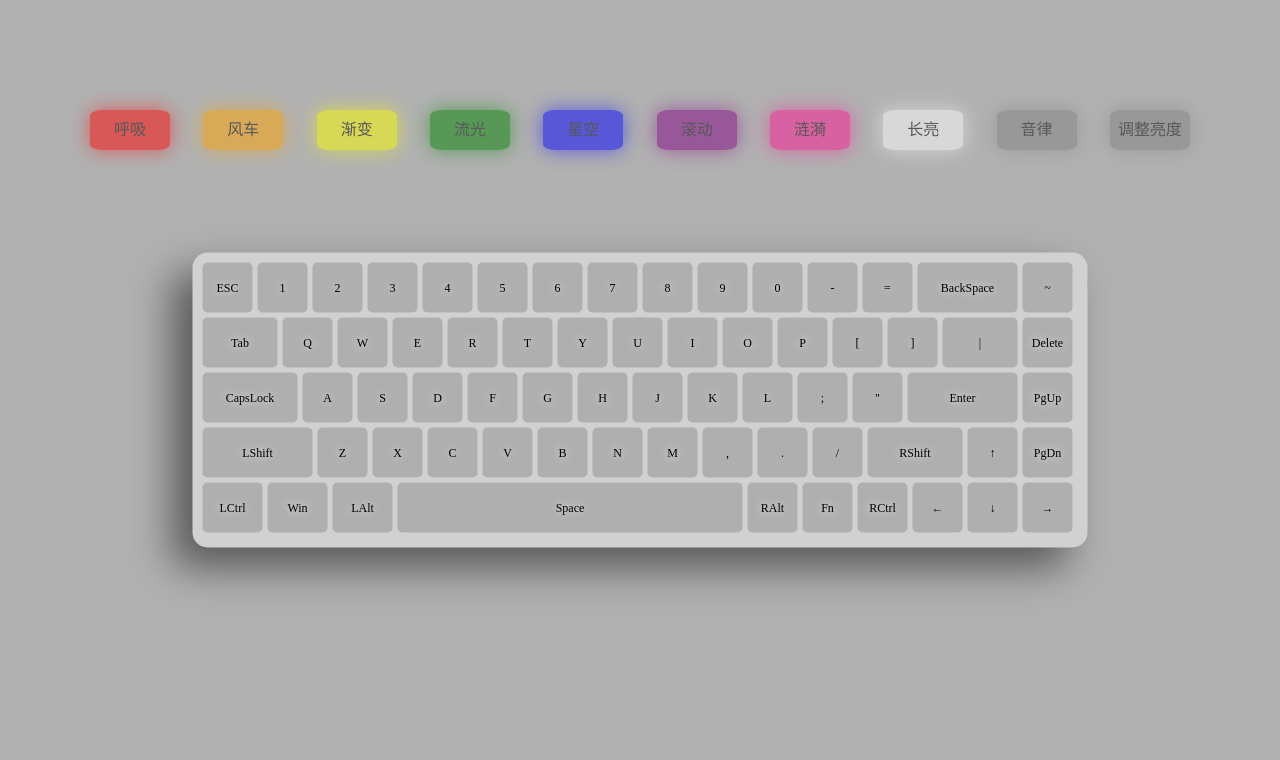
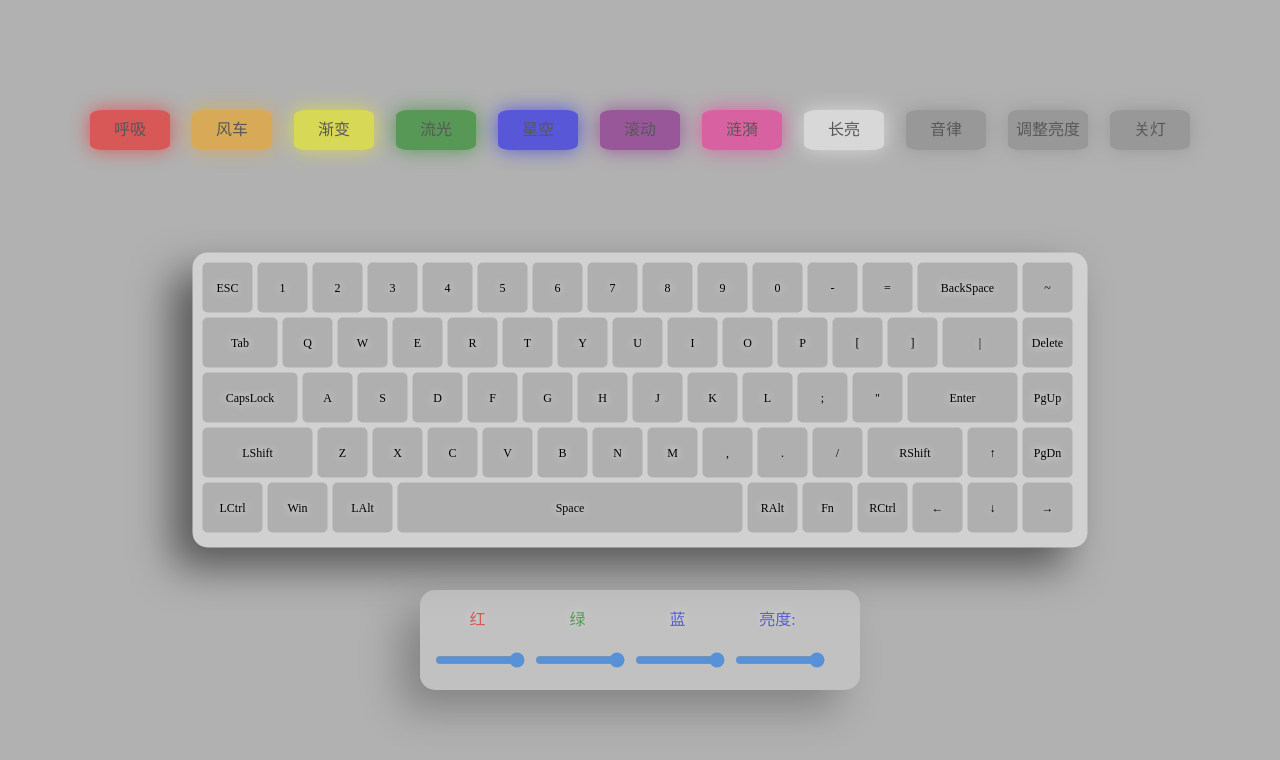
Before and after one commit to lee86/ifd68_pro_leds_control, a plain HTML site: page index.html in a window 1280 px wide. Drawn offline with Linux system fonts and the light colour scheme.

Commit message:
美化界面，增加关灯功能

```diff
--- a/exp/css.css
+++ b/exp/css.css
@@ -26,32 +26,6 @@ body {
     color: black;
     text-shadow: 0 0 10px white;
     transition: all .5s;
-}
-
-.RGB_COLOR {
-    width: 300px;
-    height: 50px;
-    margin: 80px auto;
-    display: flex;
-    align-items: center;
-    justify-content: space-between;
-}
-
-
-.RGB_COLOR > .color_dis {
-    color: red;
-}
-
-.RGB_COLOR > .red {
-    color: red;
-}
-
-.RGB_COLOR > .green {
-    color: green;
-}
-
-.RGB_COLOR > .blue {
-    color: blue;
 }
 
 /* 键盘按键 */
@@ -200,3 +174,65 @@ body {
     background: deeppink;
     box-shadow: 0 0 20px deeppink;
 }
+
+
+.RGB_COLOR {
+    width: 420px;
+    height: 80px;
+    border-radius: 15px;
+    background: #d1d1d1;
+    position: absolute;
+    top: 80%;
+    left: 50%;
+    transform: translate(-50%, -50%);
+    box-shadow: -20px 20px 40px rgba(0, 0, 0, 0.5);
+    display: flex;
+    flex-wrap: wrap;
+    padding: 10px;
+    text-shadow: 0 0 10px white;
+    transition: all .3s;
+    opacity: 0.5;
+    cursor: pointer;
+    text-align: center;
+}
+
+.RGB_COLOR > div {
+    width: 100px;
+    height: 40px;
+    border-radius: 15%;
+    transition: all .3s;
+    cursor: pointer;
+    text-align: center;
+    line-height: 40px;
+}
+.RGB_COLOR > div > input {
+    width: 90px;
+    height: 40px;
+    border-radius: 15%;
+    transition: all .3s;
+    cursor: pointer;
+    text-align: center;
+    line-height: 40px;
+}
+.RGB_COLOR > div > a {
+    text-align: center;
+}
+
+.RGB_COLOR > .color_dis {
+    color: red;
+}
+
+.RGB_COLOR > div > .red {
+    color: red;
+    margin-right: 5px;
+}
+
+.RGB_COLOR > div > .green {
+    color: green;
+    margin-right: 5px;
+}
+
+.RGB_COLOR > div > .blue {
+    margin-right: 5px;
+    color: blue;
+}
--- a/index.html
+++ b/index.html
@@ -26,17 +26,25 @@
         <div class="white" id="changliang">长亮</div>
         <div class="grey" id="yinlv">音律</div>
         <div class="grey" id="liangdu">调整亮度</div>
+        <div class="grey" id="close">关灯</div>
     </div>
     <div class="RGB_COLOR">
-        <div class="color_dis"></div>
-        <a class="red">红:</a>
-        <input type="range" id="rgb_r" min="0" max="255" value="255" οnchange="mychange()" />
-        <a class="green">绿:</a>
-        <input type="range" id="rgb_g" min="0" max="255" value="255" οnchange="mychange()" />
-        <a class="blue">蓝:</a>
-        <input type="range" id="rgb_b" min="0" max="255" value="255" οnchange="mychange()" />
-        <a class="blue">亮度:</a>
-        <input type="range" id="rgb_l" min="0" max="255" value="255" οnchange="mychange()" />
+        <div><a class="red">红</a>
+        </div>
+        <div><a class="green">绿</a>
+        </div>
+        <div><a class="blue">蓝</a>
+        </div>
+        <div><a class="blue">亮度:</a>
+        </div>
+        <div><input type="range" id="rgb_r" min="0" max="255" value="255" οnchange="mychange()" />
+        </div>
+        <div><input type="range" id="rgb_g" min="0" max="255" value="255" οnchange="mychange()" />
+        </div>
+        <div><input type="range" id="rgb_b" min="0" max="255" value="255" οnchange="mychange()" />
+        </div>
+        <div><input type="range" id="rgb_l" min="0" max="255" value="255" οnchange="mychange()" />
+        </div>
     </div>
     <!-- 引入js脚本 -->
     <script src="/exp/js.js"></script>
```
Also changed, not shown: 2 other files.
